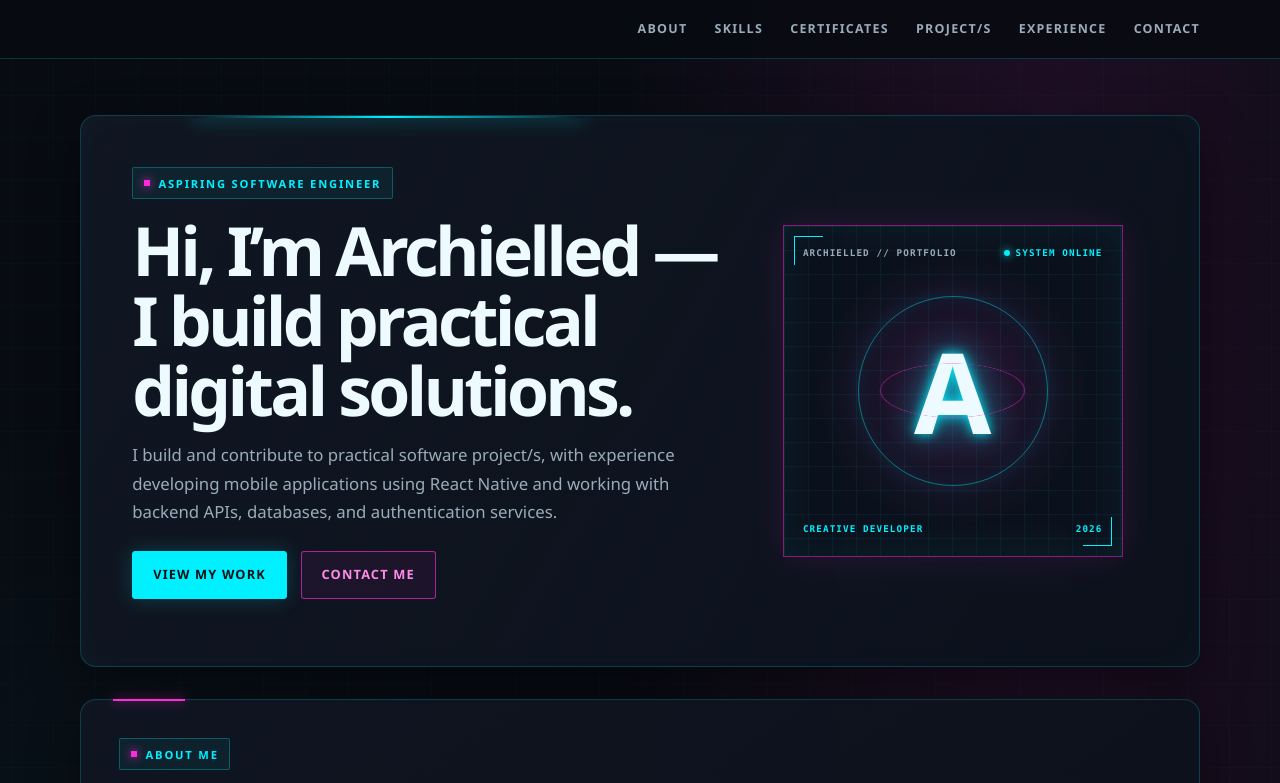
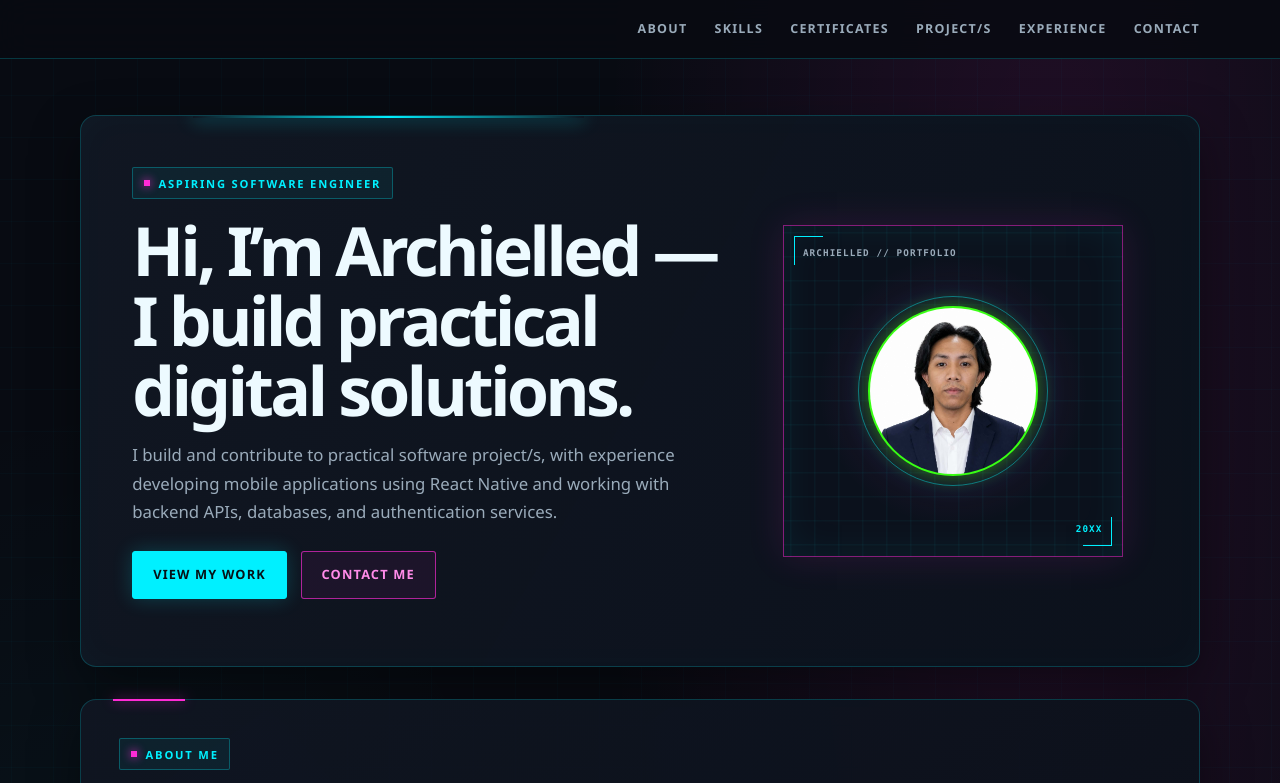
Before and after one commit to Rshield001/portfolio, a plain HTML site: page index.html in a window 1280 px wide. Shown: the top 783 px of the page. Drawn offline with Linux system fonts and the light colour scheme.

Commit message:
added favicon and profile picture

```diff
--- a/index.html
+++ b/index.html
@@ -4,7 +4,7 @@
   <meta charset="UTF-8" />
   <meta name="viewport" content="width=device-width, initial-scale=1.0" />
   <title>Archielled Acot | Portfolio</title>
-  <!-- <link rel="icon" type="image/png" href="assests/Background.png"> -->
+  <link rel="icon" type="image/svg+xml" href="assests/favicon.svg" />
   <link rel="stylesheet" href="style.css" />
 </head>
 <body>
@@ -37,21 +37,19 @@
 
       </div>
 
-      <div class="hero-visual" aria-label="Decorative cyberpunk profile graphic">
+      <div class="hero-visual">
         <div class="portrait-card">
-          <div class="cyber-display" aria-hidden="true">
-            <div class="display-top">
+          <div class="cyber-display">
+            <div class="display-top" aria-hidden="true">
               <span>ARCHIELLED // PORTFOLIO</span>
-              <span class="live-indicator">SYSTEM ONLINE</span>
             </div>
             <div class="display-core">
-              <span class="core-orbit orbit-one"></span>
-              <span class="core-orbit orbit-two"></span>
-              <span class="core-monogram">A</span>
+              <span class="core-orbit orbit-one" aria-hidden="true"></span>
+              <span class="core-orbit orbit-two" aria-hidden="true"></span>
+              <img class="core-picture" src="assests/dps/dp.jpg" alt="Portrait of Archielled" />
             </div>
-            <div class="display-bottom">
-              <span>CREATIVE DEVELOPER</span>
-              <span>2026</span>
+            <div class="display-bottom" aria-hidden="true">
+              <span>20XX</span>
             </div>
           </div>
         </div>
@@ -120,7 +118,6 @@
     <section id="certifications" class="content-panel">
       <div class="section-heading">
         <p class="eyebrow">Certificates</p>
-        <h2>Software Engineering</h2>
       </div>
 
       <div class="certifications-grid">
@@ -154,7 +151,7 @@
         <article class="project-card project-featured">
           <span class="tag">University Mobile App</span>
           <h3>QR-based rewards and vendor engagement system</h3>
-          <p>Suki is a full-stack React Native loyalty and rewards application that connects customers with local vendors. The platform supports customer and vendor workflows, QR-code-based transactions, points accumulation, reward redemption, product management, authentication, and transaction history. It uses a React Native mobile frontend, Express.js REST API, and Supabase database and authentication services.</p>
+          <p>SUKI is a loyalty rewards platform with React Native apps for customers and vendors, plus a web-based admin dashboard. Customers earn points through QR-code purchase transactions, track balances by store, and redeem rewards using time-limited codes. Vendors manage products and process transactions, while administrators manage users and stores and review system analytics. The system uses an Express.js REST API, JWT-based role access, and a PostgreSQL database hosted on Supabase.</p>
         </article>
 
         <article class="project-card project-sample-card">
--- a/style.css
+++ b/style.css
@@ -337,7 +337,15 @@ ul {
     radial-gradient(circle at center, rgba(255, 43, 214, 0.15), transparent 57%),
     #0b111c;
   background-size: 24px 24px, 24px 24px, auto, auto;
+  background-position: 0 0, 0 0, center, center;
+  animation: portrait-grid-drift 5s linear infinite;
   box-shadow: 0 0 35px rgba(255, 43, 214, 0.12), inset 0 0 40px rgba(0, 240, 255, 0.07);
+}
+
+@keyframes portrait-grid-drift {
+  to {
+    background-position: 24px 24px, 24px 24px, center, center;
+  }
 }
 
 .portrait-card::before,
@@ -435,17 +443,25 @@ ul {
   transform: rotateX(68deg) rotate(-35deg);
 }
 
-.core-monogram {
-  color: var(--text);
-  font-size: 7rem;
-  font-weight: 900;
-  line-height: 1;
-  text-shadow: 0 0 12px var(--primary), 0 0 35px rgba(0, 240, 255, 0.65);
+.core-picture {
+  position: relative;
+  z-index: 1;
+  width: 170px;
+  height: 170px;
+  border: 2px solid #39ff14;
+  border-radius: 50%;
+  background-color: #39ff14;
+  object-fit: cover;
+  box-shadow: 0 0 18px rgba(57, 255, 20, 0.45);
 }
 
 .display-bottom {
   align-items: flex-end;
   color: var(--primary);
+}
+
+.display-bottom span:last-child {
+  margin-left: auto;
 }
 
 .content-panel {
```
Also changed, not shown: assests/dps/dp2.jpg (deleted), assests/favicon.svg (added).
